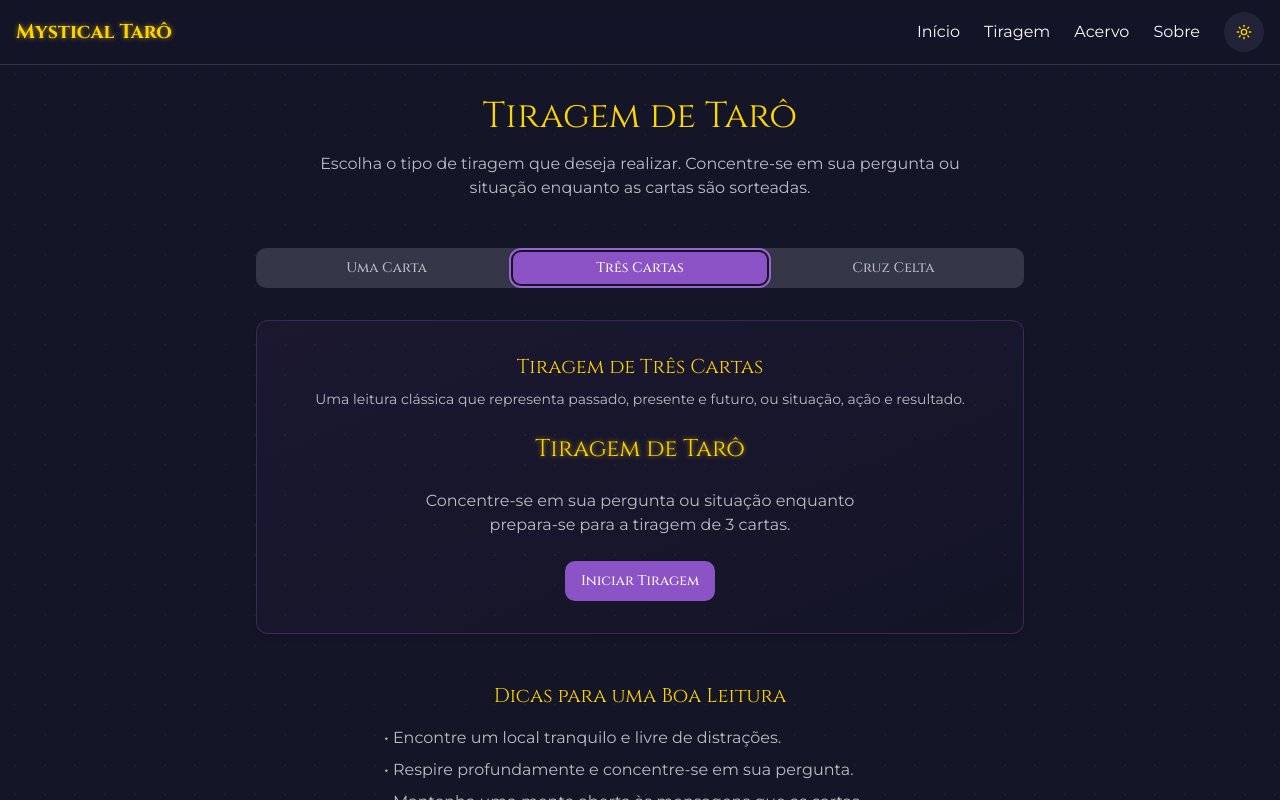
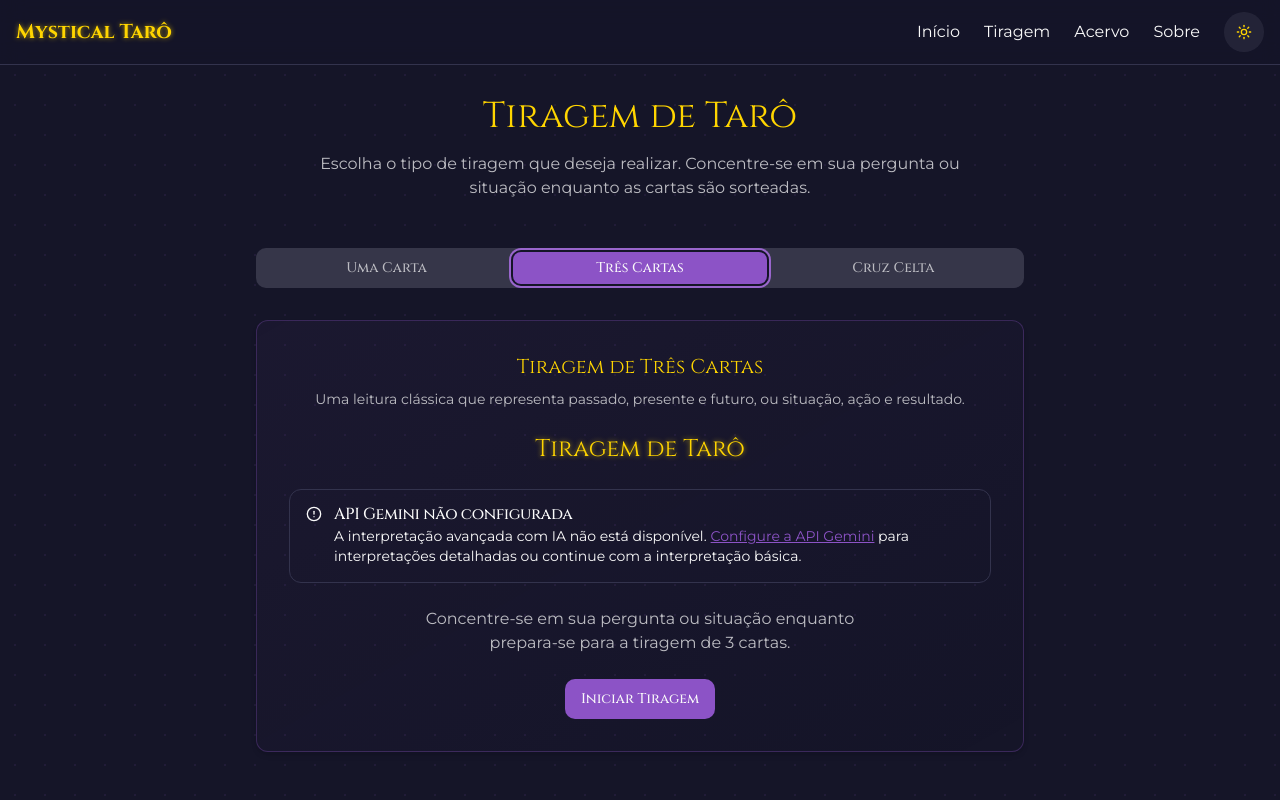
Before and after one commit to Shadowlandz/mystical-tarot-insights, a React (Vite) app: page /tarot in a window 1280 px wide. Both pictures are taken after a click on the tab "Três Cartas". Shown: the top 800 px of the page. Built offline with nearby package versions, Linux system fonts and the light colour scheme.

Commit message:
Fix: Handle missing Gemini API key
The application now gracefully handles the scenario where the Gemini API key is not configured, providing informative error messages to the user.

```diff
--- a/src/components/TarotReading.tsx
+++ b/src/components/TarotReading.tsx
@@ -5,9 +5,11 @@ import { Button } from "./ui/button";
 import { tarotData } from "@/data/tarotData";
 import { shuffle } from "@/lib/utils";
 import { Input } from "./ui/input";
-import { Loader2, RefreshCw } from "lucide-react";
+import { Loader2, RefreshCw, AlertCircle } from "lucide-react";
 import { useToast } from "@/hooks/use-toast";
 import { useTarotAI, TarotCard as TarotCardType } from "@/hooks/useTarotAI";
+import { Link } from "react-router-dom";
+import { Alert, AlertDescription, AlertTitle } from "./ui/alert";
 
 interface TarotReadingProps {
   cardCount: 1 | 3 | 10;
@@ -24,7 +26,7 @@ export default function TarotReading({ cardCount }: TarotReadingProps) {
     question3: "",
   });
   const { toast } = useToast();
-  const { generateReading: generateAIReading, isGenerating } = useTarotAI();
+  const { generateReading: generateAIReading, isGenerating, hasApiKey } = useTarotAI();
 
   const generateTarotReading = () => {
     // Para Cruz Celta, exigir que pelo menos uma pergunta seja preenchida
@@ -64,8 +66,8 @@ export default function TarotReading({ cardCount }: TarotReadingProps) {
       questions.question3
     ].filter(q => q.trim() !== "");
 
-    // Se a tiragem for mais complexa ou tivermos perguntas, use a IA
-    if (cardCount > 1 || userQuestions.length > 0) {
+    // Se a tiragem for mais complexa ou tivermos perguntas, e temos API key, use a IA
+    if ((cardCount > 1 || userQuestions.length > 0) && hasApiKey) {
       try {
         const aiInterpretation = await generateAIReading(
           selectedCards,
@@ -81,7 +83,7 @@ export default function TarotReading({ cardCount }: TarotReadingProps) {
         generateSimpleInterpretation();
       }
     } else {
-      // Para uma carta sem perguntas, usamos interpretação simples
+      // Para uma carta sem perguntas ou sem API key, usamos interpretação simples
       generateSimpleInterpretation();
     }
   };
@@ -233,6 +235,20 @@ export default function TarotReading({ cardCount }: TarotReadingProps) {
       {!isReadingGenerated ? (
         <div className="flex flex-col items-center space-y-6 animate-fade-in">
           <h2 className="text-2xl font-mystical text-accent text-glow">Tiragem de Tarô</h2>
+
+          {!hasApiKey && cardCount > 1 && (
+            <Alert variant="warning" className="mb-4">
+              <AlertCircle className="h-4 w-4" />
+              <AlertTitle>API Gemini não configurada</AlertTitle>
+              <AlertDescription>
+                A interpretação avançada com IA não está disponível.
+                <Link to="/admin/gemini" className="text-primary ml-1 underline">
+                  Configure a API Gemini
+                </Link> para interpretações detalhadas ou continue com a interpretação básica.
+              </AlertDescription>
+            </Alert>
+          )}
+
           <p className="text-muted-foreground text-center max-w-md">
             Concentre-se em sua pergunta ou situação enquanto prepara-se para a tiragem de {cardCount} {cardCount === 1 ? 'carta' : 'cartas'}.
           </p>
--- a/src/hooks/useTarotAI.tsx
+++ b/src/hooks/useTarotAI.tsx
@@ -30,6 +30,7 @@ export function useTarotAI({ apiKey }: UseTarotAIProps = {}) {
     : null;
 
   const activeApiKey = apiKey || storedApiKey;
+  const hasApiKey = !!activeApiKey;
 
   const generateReading = async (
     cards: TarotCard[],
@@ -134,6 +135,6 @@ export function useTarotAI({ apiKey }: UseTarotAIProps = {}) {
     generateReading,
     isGenerating,
     error,
-    hasApiKey: !!activeApiKey,
+    hasApiKey,
   };
 }
```
